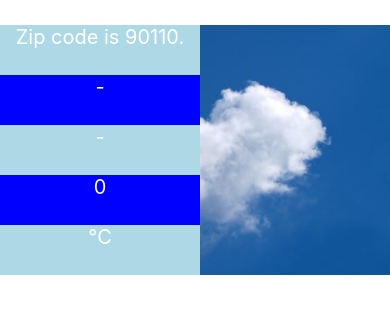
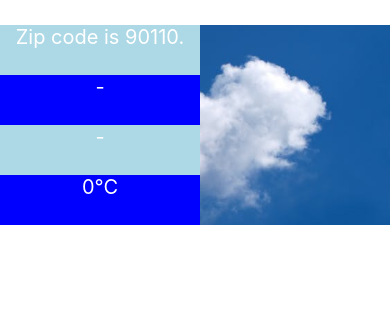
Before and after one commit to Ritcabuchi/3SA04-React-Native-, a React Native app: screen / in a window 390 px wide. Shown: the top 314 px of the page. Built offline with nearby package versions, Linux system fonts and the light colour scheme.

Commit message:
Edit Check Point #2

```diff
--- a/components/Forecast.js
+++ b/components/Forecast.js
@@ -8,8 +8,8 @@ export default class Forecast extends React.Component {
             <Text style= {styles.fBox1}>Zip code is {this.props.zipcode}.</Text>
             <Text style= {styles.fBox2}>{this.props.main}</Text>
             <Text style= {styles.fBox3}>{this.props.description}</Text>
-            <Text style= {styles.fBox4}>{this.props.temp}</Text>
-            <Text style= {styles.fBox5}>°C</Text>
+            <Text style= {styles.fBox4}>{this.props.temp}°C</Text>
+
         </View>
         );
     }
@@ -19,5 +19,4 @@ const styles = StyleSheet.create({
     fBox2: {textAlign: 'center',fontSize: 20 , color: 'white',backgroundColor: 'blue',height:50,width:200},
     fBox3: {textAlign: 'center',fontSize: 20 , color: 'white',backgroundColor: 'lightblue',height:50,width:200},
     fBox4: {textAlign: 'center',fontSize: 20 , color: 'white',backgroundColor: 'blue',height:50,width:200},
-    fBox5: {textAlign: 'center',fontSize: 20 , color: 'white',backgroundColor: 'lightblue',height:50,width:200},
 });
```
